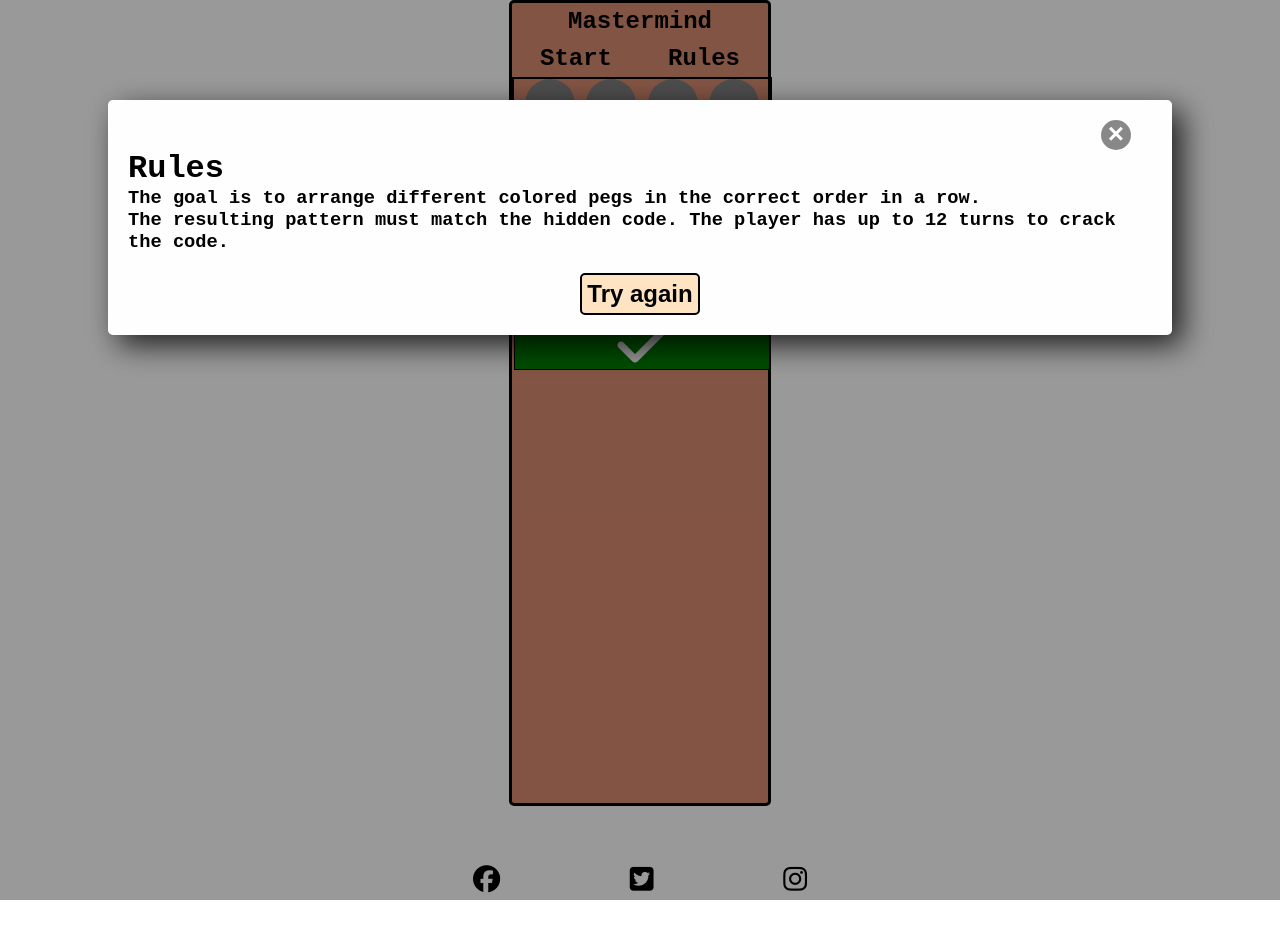
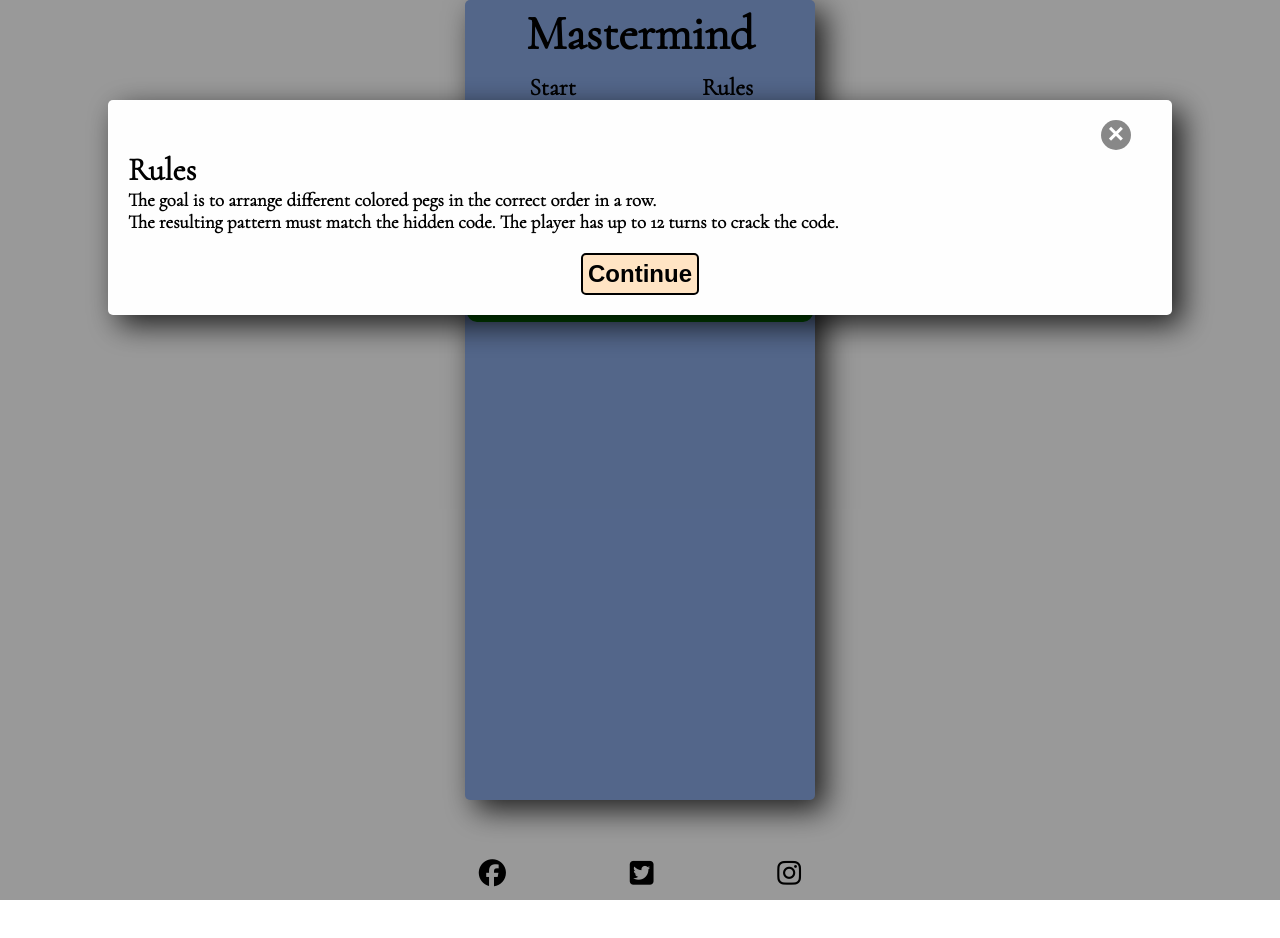
Before and after one commit to LudovicLeGuen/Mastermind, a plain HTML site: page index.html in a window 1280 px wide. Both pictures are taken after a click on the element "Rules". Drawn offline with Linux system fonts and the light colour scheme; a web font is replaced by a local one.

Commit message:
fix modal bug and style board

```diff
--- a/assets/css/style.css
+++ b/assets/css/style.css
@@ -1,3 +1,5 @@
+@import url('https://fonts.googleapis.com/css2?family=Cormorant:wght@300&family=Inknut+Antiqua:wght@300&display=swap');
+
 * {
     margin: 0;
     padding: 0;
@@ -5,7 +7,7 @@
 }
 
 body {
-    font-family: 'Courier New', Courier, monospace;
+    font-family: Cormorant, sans-serif;
 }
 
 #container {
@@ -17,15 +19,17 @@ body {
 
 #full-board {
     height: 800px;
+    min-width: 350px;
     width: 20vw;
-    border: solid 3px black;
     border-radius: 5px;
-    background-color: #d98c71;
+    background-color: #8AAAE5;
     display: flex;
     flex-direction: column;
+    box-shadow: 10px 10px 30px rgb(0 0 0 / 80%);
 }
 
 #board-name {
+    font-size: 200%;
     margin: 5px auto;
 }
 
@@ -47,7 +51,6 @@ body {
     display: flex;
     justify-content: space-evenly;
     height: auto;
-    border: solid 2px black;
 }
 
 .secret-color {
@@ -72,13 +75,12 @@ body {
     width: 35px;
     float: left;
     margin-top: 10px;
-    margin-left: 10px;
-    border: solid 1px red;
+    margin-left: 25px;
 }
 
 .peg-holder {
     margin: auto;
-    background-color: #d98c71;
+    background-color: #8AAAE5;
     padding: 10px auto;
     height: 5px;
     width: 5px;
@@ -87,7 +89,7 @@ body {
 
 .peg-print {
     margin: auto;
-    background-color: brown;
+    background-color: black;
     padding: 10px auto;
     height: 5px;
     width: 5px;
@@ -118,7 +120,6 @@ body {
     grid-template-rows: repeat(1, 35px);
     width: 70%;
     height: 35px;
-    border: 1px solid black;
     margin: 0 auto;
     margin-top: 10px;
     margin-right: 10px;
@@ -145,11 +146,11 @@ body {
 
 .color-picker {
     display: grid;
-    grid-template-columns: repeat(3, 33.3%);
-    grid-template-rows: repeat(2, 65px);
-    background-color: #d98c71;
+    grid-template-columns: repeat(6, 16.66%);
+    grid-template-rows: repeat(1, 57px);
+    background-color: #8AAAE5;
     width: 100%;
-    height: 130px;
+    height: 55px;
     margin: 0 auto;
     margin-top: 10px;
 }
@@ -205,20 +206,14 @@ body {
 
 #submit {
     height: 50px;
-    width: 100%;
-
     background-color: green;
-    border: solid 1px black;
-
+    border-radius: 10px;
     color: white;
     font-size: 350%;
-
     display: flex;
     justify-content: center;
     align-items: center;
-
-    margin: 2px;
-
+    margin: 5px 2px;
     cursor: pointer;
 }
 
@@ -289,7 +284,7 @@ body {
 
 /* The Close Button */
 #close {
-
+    font-family: 'Courier New', Courier, monospace;
     margin-left: 95%;
     background-color: #888;
     color: white;
--- a/assets/js/script.js
+++ b/assets/js/script.js
@@ -239,15 +239,15 @@ let modal = document.getElementById("popupModal");
 function winLoose(redPeg) {
 
         if (redPeg == 4) {
-                let textWin = `<div class="image"><img src="assets/images/you-win.png" alt="The winner banner"></div>
-        <div class="play-container"><button class="play-again" onClick = 'location.reload();'>Play again</button></div>`
-                document.getElementById("modal-content").innerHTML += textWin;
+                let textWin = `<div id="remove"><div class="image"><img src="assets/images/you-win.png" alt="The winner banner"></div>
+        <div class="play-container"><button class="play-again" onClick = 'location.reload();'>Play again</button></div></div>`
+                document.getElementById("modal-content").insertAdjacentHTML("beforeend", textWin);
                 modal.style.display = "block";
 
         } else if (trial == 10) {
-                let textLose = `<div class="image"><img src="assets/images/you-lose.png" alt="The looser banner"></div>
-        <div class="play-container"><button class="play-again" onClick = 'location.reload();'>Try again</button></div>`
-                document.getElementById("modal-content").innerHTML += textLose;
+                let textLose = `<div id="remove"><div class="image"><img src="assets/images/you-lose.png" alt="The looser banner"></div>
+        <div class="play-container"><button class="play-again" onClick = 'location.reload();'>Try again</button></div></div>`
+                document.getElementById("modal-content").insertAdjacentHTML("beforeend", textLose);
                 modal.style.display = "block";
                 document.getElementById("submit").disabled = true;
         } else {}
@@ -255,23 +255,31 @@ function winLoose(redPeg) {
 
 /**This modal will open if you click the rules button*/
 function rules() {
-        let textRules = `<div><h1>Rules</h1></div><div><h3>The goal is to arrange different colored pegs in the correct order in a row.<br>The resulting pattern must match the hidden code. The player has up to 12 turns to crack the code.</h3></div>
-        <div class="play-container"><button class="play-again" onClick = 'location.reload();'>Try again</button></div>`
-        document.getElementById("modal-content").innerHTML += textRules;
+        let textRules = `<div id="remove"><div><h1>Rules</h1></div><div><h3>The goal is to arrange different colored pegs in the correct order in a row.<br>The resulting pattern must match the hidden code. The player has up to 12 turns to crack the code.</h3></div>
+        <div class="play-container"><button class="play-again" onClick = 'closeModal();'>Continue</button></div></div>`
+        document.getElementById("modal-content").insertAdjacentHTML("beforeend", textRules);
         modal.style.display = "block";
 }
 
 // User clicks anywhere outside the modal to close it.
 window.onclick = function (event) {
         if (event.target == modal) {
+
+                // this piece of script allows the content to not be duplicated each time the modal is closed and opened
+                let el = document.getElementById("remove");
+                el.remove();
+                // this line closes the modal
                 modal.style.display = "none";
         }
 }
 
 // user clicks on (x) to close the modal.
 let btnClose = document.getElementById("close");
+btnClose.addEventListener("click", closeModal);
 
-btnClose.addEventListener("click", closeModal);
 function closeModal() {
+        let el = document.getElementById("remove");
+        el.remove();
+
         modal.style.display = "none";
 }
```
